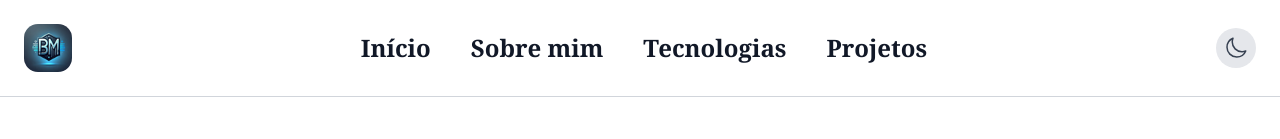
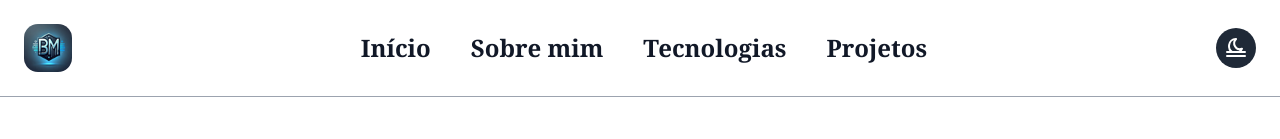
Before and after one commit to BManduca/PersonalPortfolioWebSite, a React (Vite) app: page / in a window 1280 px wide. Shown: the top 139 px of the page. Built offline with nearby package versions, Linux system fonts and the light colour scheme.

Commit message:
feat: update style buttons dark-mode

```diff
--- a/src/App.tsx
+++ b/src/App.tsx
@@ -1,5 +1,7 @@
 import { MoonIcon } from "@heroicons/react/24/outline";
+import { TbHazeMoon } from "react-icons/tb";
 import { SunIcon } from "@heroicons/react/24/outline";
+import { PiSunHorizonBold } from "react-icons/pi";
 import { Gmail } from "@styled-icons/boxicons-logos/Gmail";
 import { FaGithub } from "react-icons/fa";
 import { LinkedinSquare } from "@styled-icons/boxicons-logos/LinkedinSquare";
@@ -47,7 +49,7 @@ export default function App() {
         className={`min-h-screen ${darkMode ? "bg-gray-900 text-white" : "bg-white text-gray-900"}`}
       >
         {/* Navbar */}
-        <nav className="p-6 flex justify-between items-center border-b border-gray-300 dark:border-gray-700">
+        <nav className="p-6 flex justify-between items-center border-b border-gray-400 dark:border-gray-200">
           <div className="md:hidden">
             {/* biome-ignore lint/a11y/useButtonType: <explanation> */}
             <button
@@ -82,12 +84,12 @@ export default function App() {
           {/* biome-ignore lint/a11y/useButtonType: <explanation> */}
           <button
             onClick={() => setDarkMode(!darkMode)}
-            className="p-2 rounded-full bg-gray-200 dark:bg-gray-800 transition duration-700"
+            className="p-2 rounded-full bg-gray-800 dark:bg-gray-100 transition duration-700"
           >
             {darkMode ? (
-              <SunIcon className="w-6 h-6 text-yellow-500" />
+              <PiSunHorizonBold className="w-6 h-6 text-yellow-400" />
             ) : (
-              <MoonIcon className="w-6 h-6 text-gray-700" />
+              <TbHazeMoon className="w-6 h-6 text-white" />
             )}
           </button>
         </nav>
```
